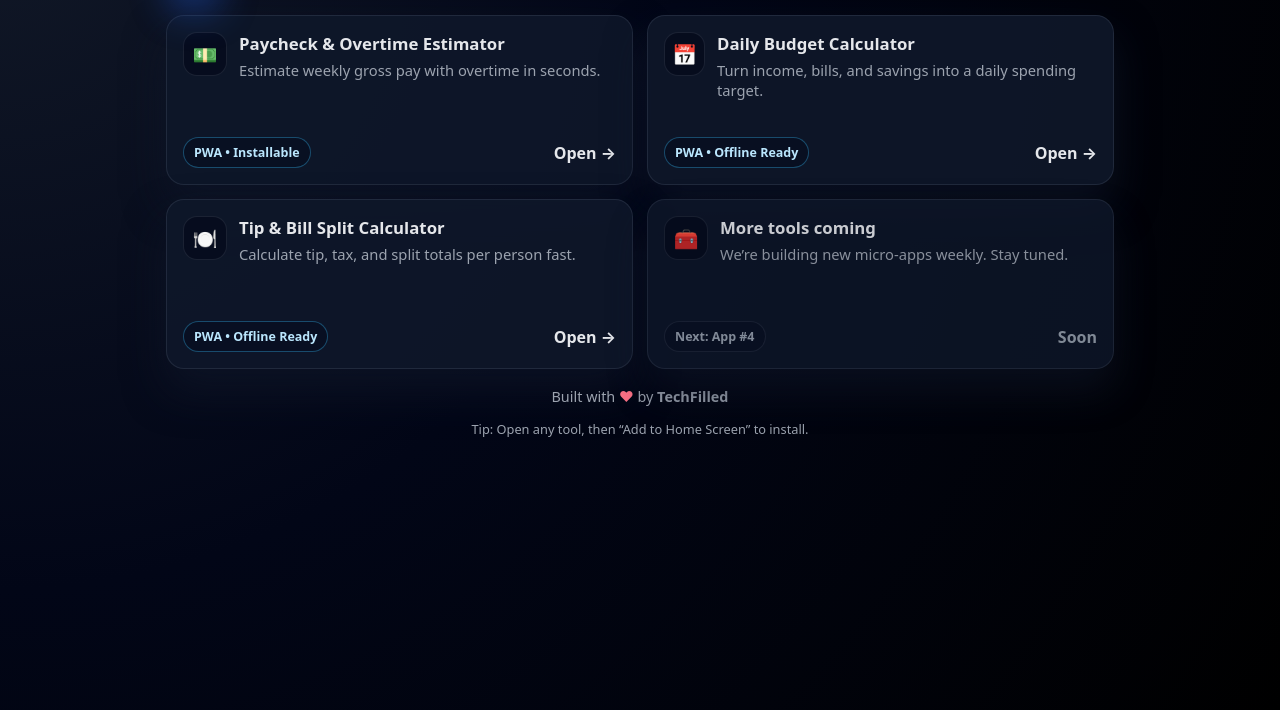
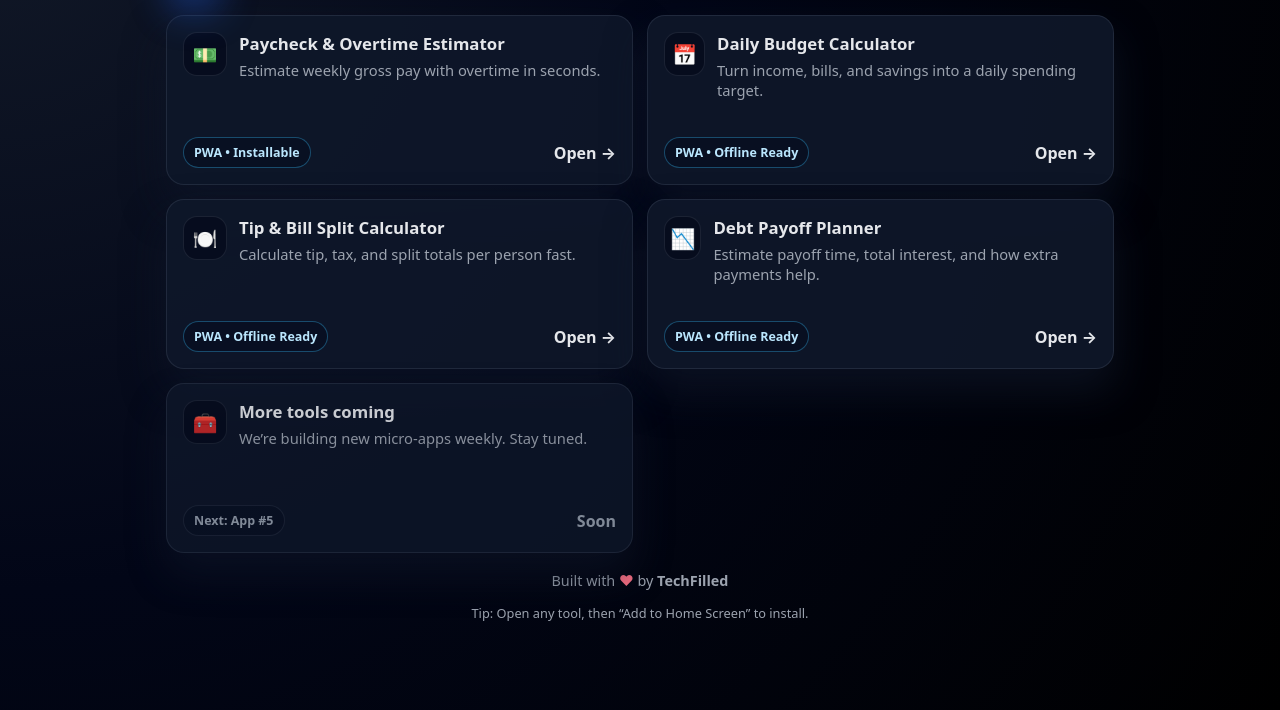
Before and after one commit to filledtech-prog/TechFilledHub, a plain HTML site: page index.html in a window 1280 px wide. Shown: the part 90-800 px from the top of the page. Drawn offline with Linux system fonts and the light colour scheme.

Commit message:
Add DebtPayoffPlanner to hub

```diff
--- a/index.html
+++ b/index.html
@@ -70,6 +70,20 @@
         </div>
       </a>
 
+      <a class="card" href="https://filledtech-prog.github.io/DebtPayoffPlanner/" target="_blank" rel="noopener">
+        <div class="card-top">
+          <div class="icon" aria-hidden="true">📉</div>
+          <div>
+            <h2>Debt Payoff Planner</h2>
+            <p>Estimate payoff time, total interest, and how extra payments help.</p>
+          </div>
+        </div>
+        <div class="card-bottom">
+          <span class="pill">PWA • Offline Ready</span>
+          <span class="go">Open →</span>
+        </div>
+      </a>
+
       <section class="card coming-soon" aria-label="Coming soon">
         <div class="card-top">
           <div class="icon" aria-hidden="true">🧰</div>
@@ -79,7 +93,7 @@
           </div>
         </div>
         <div class="card-bottom">
-          <span class="pill muted">Next: App #4</span>
+          <span class="pill muted">Next: App #5</span>
           <span class="go muted">Soon</span>
         </div>
       </section>
```
